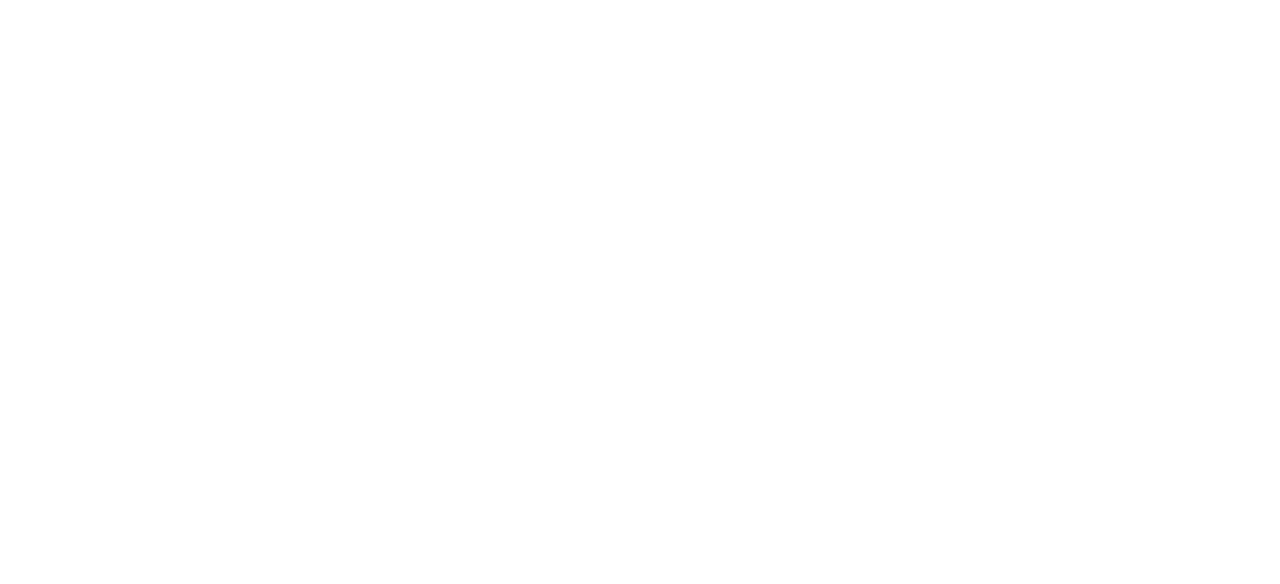
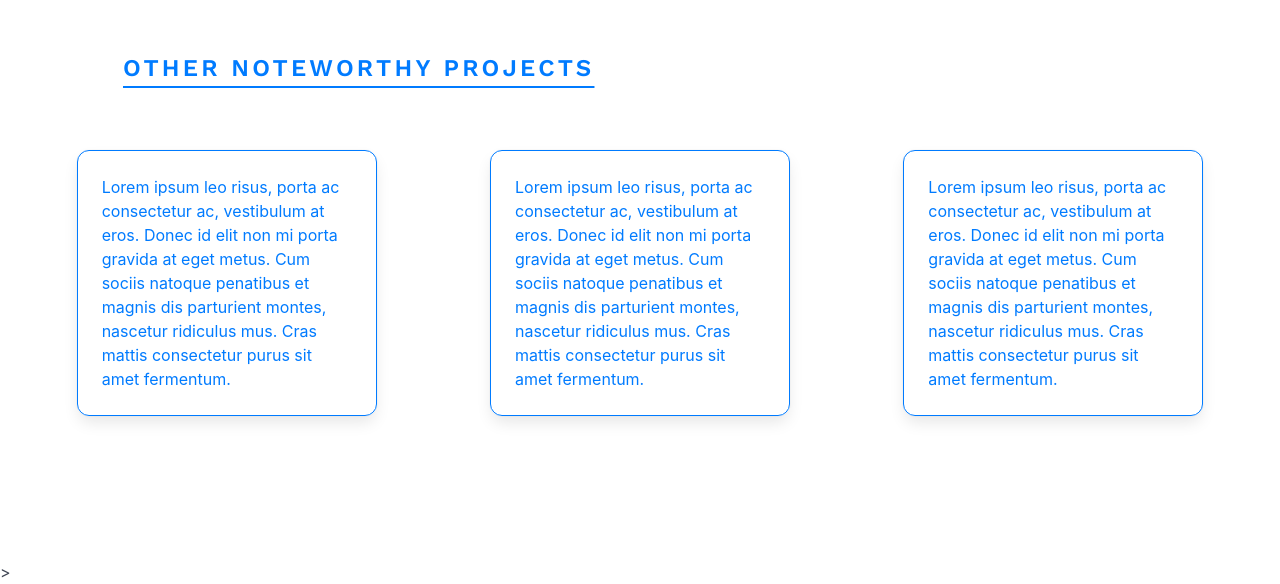
Before and after one commit to BrandonT310442/myPortfolio, a Vue app: page / in a window 1280 px wide. Shown: the part 5173-5757 px from the top of the page. Before the commit the page ends 5135 px from the top, so only its background shows below. Built offline with nearby package versions, Linux system fonts and the light colour scheme.

Commit message:
other projects

```diff
--- a/src/components/OtherProjects.vue
+++ b/src/components/OtherProjects.vue
@@ -1,25 +1,58 @@
 <template>
-    <div class="intro">
-        <div id="content" class="media">
-            <div class="media-content" id="wrap-text">
-                <p id="headingOne" class="is-size-4">
-                    SKILLS
-                </p>
-                <br>
-                <br>
+    <div class="intro" id="wrap-text">
+        <p id="headingOne" class="is-size-4">
+            OTHER NOTEWORTHY PROJECTS
+        </p>
+    </div>
+    <br>
+    <br>
 
+    <div class="columns is-variable is-4">
+        <div class="column is-one-third">
+            <div class="card custom-card">
+                <div class="card-content">
+                    <div class="content">
+                        Lorem ipsum leo risus, porta ac consectetur ac, vestibulum at eros. Donec
+                        id elit non mi porta gravida at eget metus. Cum sociis natoque penatibus
+                        et magnis dis parturient montes, nascetur ridiculus mus. Cras mattis
+                        consectetur purus sit amet fermentum.
+                    </div>
+                </div>
             </div>
-            <br>
-            <br>
-
-            <br>
-
+        </div>
+        <div class="column is-one-third">
+            <div class="card custom-card">
+                <div class="card-content">
+                    <div class="content">
+                        Lorem ipsum leo risus, porta ac consectetur ac, vestibulum at eros. Donec
+                        id elit non mi porta gravida at eget metus. Cum sociis natoque penatibus
+                        et magnis dis parturient montes, nascetur ridiculus mus. Cras mattis
+                        consectetur purus sit amet fermentum.
+                    </div>
+                </div>
+            </div>
         </div>
 
-        <div class="media-right">
-            <img id="emoji" src="../assets/mac.jpeg" />
+        <div class="column is-one-third">
+            <div class="card custom-card">
+                <div class="card-content">
+                    <div class="content">
+                        Lorem ipsum leo risus, porta ac consectetur ac, vestibulum at eros. Donec
+                        id elit non mi porta gravida at eget metus. Cum sociis natoque penatibus
+                        et magnis dis parturient montes, nascetur ridiculus mus. Cras mattis
+                        consectetur purus sit amet fermentum.
+                    </div>
+                </div>
+            </div>
         </div>
     </div>
+    <br>
+    <br>
+
+    <br>
+    <br>
+
+    <br>
 </template>
 
 <script>
@@ -27,6 +60,7 @@ export default {
 
 }
 </script>
+
 <style scoped>
 #headingOne {
     color: #007bff;
@@ -37,7 +71,12 @@ export default {
     text-underline-offset: 10px;
 }
 
+.card {
+    background-color: transparent;
+    color: #007bff;
+    border: 1.5px solid #007bff;
 
+}
 
 #wrap-text {
     margin-top: 100px;
@@ -46,17 +85,12 @@ export default {
     transform: translateX(10%);
 }
 
-#emoji {
-    width: 300px;
-    height: 300px;
-    margin-top: 50px;
-    position: absolute;
-    right: 5px;
-    z-index: 1;
-
+.custom-card {
+    max-width: 300px;
+    margin: 0 auto;
 }
 
-#languagelist {
-    margin-top: 10px;
+.columns {
+    margin: 0 20px;
 }
 </style>
--- a/src/views/HomeView.vue
+++ b/src/views/HomeView.vue
@@ -2,12 +2,14 @@
 import Intro from '../components/Intro.vue';
 import Skills from '../components/Skills.vue';
 import Projects from '../components/Projects.vue';
+import OtherProjects from '@/components/OtherProjects.vue';
 </script>
 
 <template>
     <Intro class="fade-in" />
     <Skills class="fade-in" />
     <Projects class="fade-in" />
+    <OtherProjects class="fade-in" />>
 </template>
 
 <style scoped>
```
